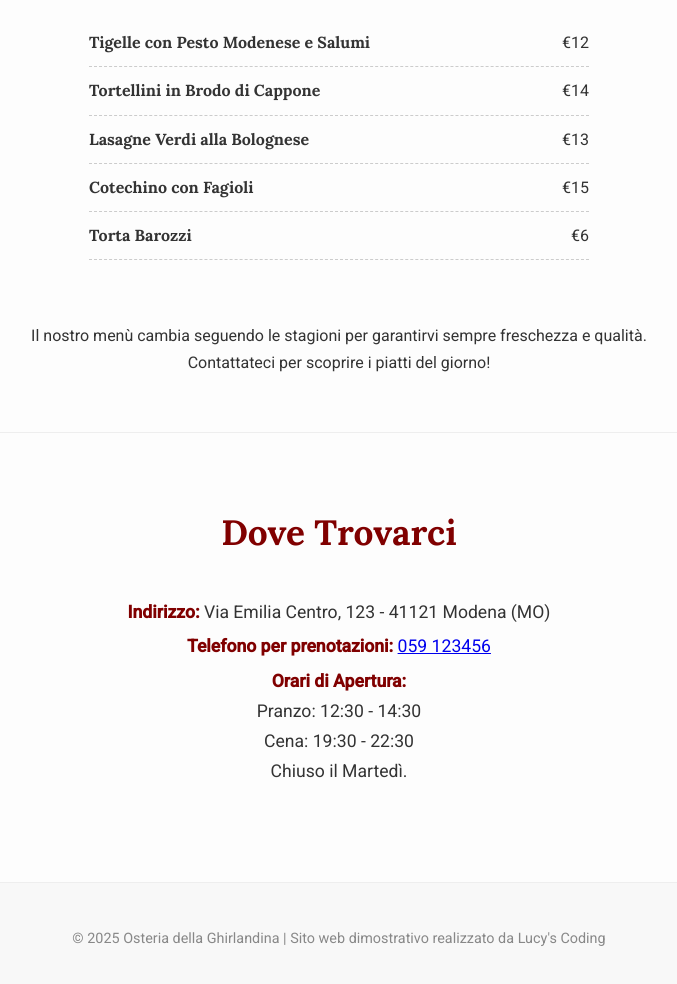
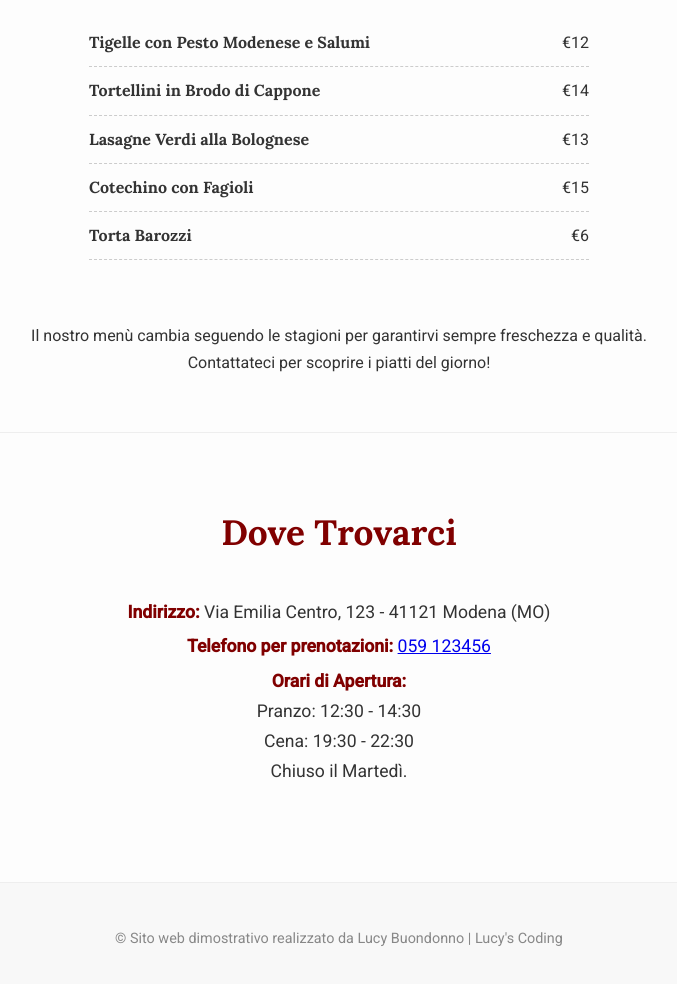
Before and after one commit to lucyscoding-asmr/OsteriaDellaGhirlandina, a plain HTML site: page index.html in a window 1280 px wide. Shown: the part 1027-2011 px from the top of the page, without its empty margins (301-978 px from the left). Drawn offline with Linux system fonts and the light colour scheme.

Commit message:
Update footer text in index.html

```diff
--- a/index.html
+++ b/index.html
@@ -80,7 +80,7 @@
 
     <!-- Footer -->
     <footer class="footer">
-        <p>&copy; 2025 Osteria della Ghirlandina | Sito web dimostrativo realizzato da Lucy's Coding</p>
+        <p>&copy; Sito web dimostrativo realizzato da Lucy Buondonno | Lucy's Coding</p>
     </footer>
 
 </body>
```
